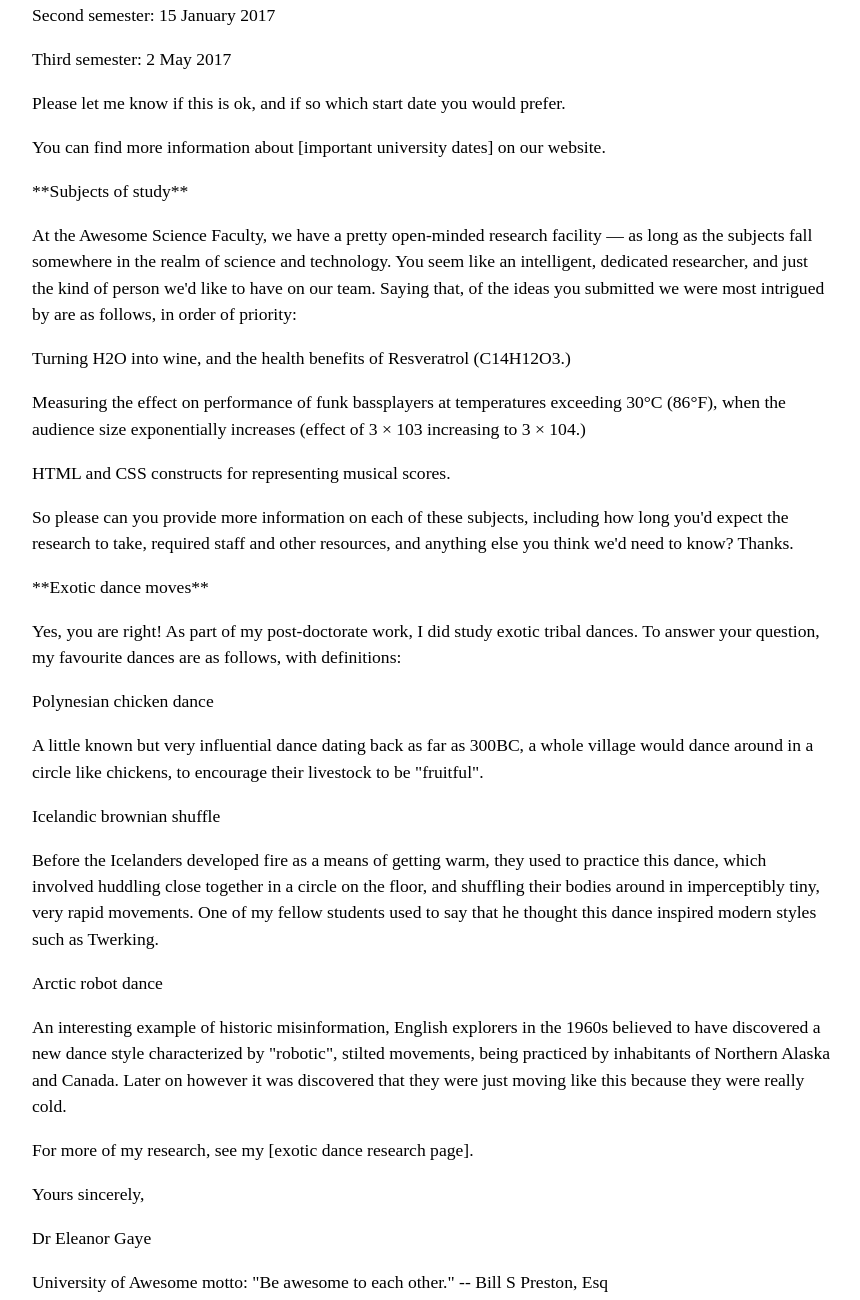
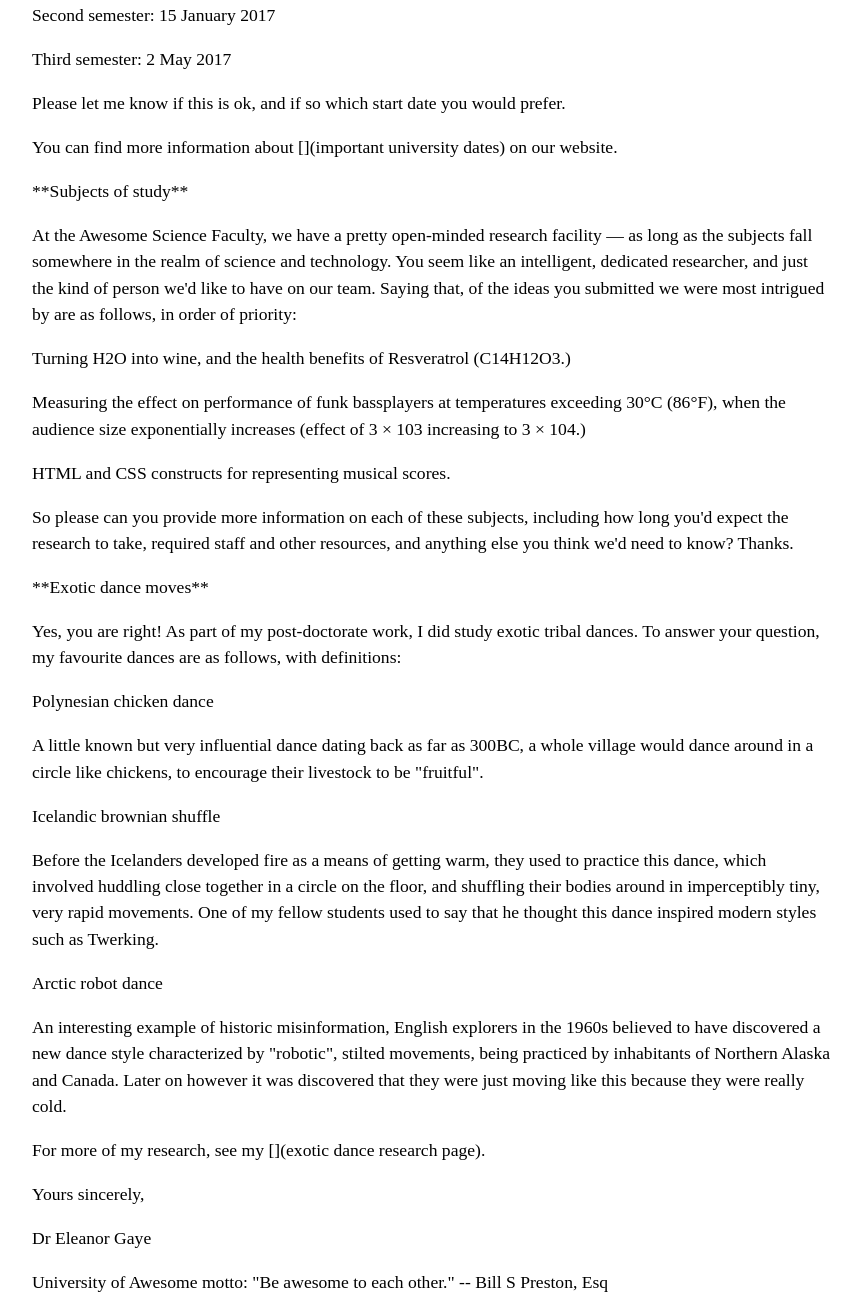
Before and after one commit to Daihan007/letter-markup, a plain HTML site: page index.html in a window 1280 px wide. Shown: the part 860-2160 px from the top of the page, without its empty margins (208-1068 px from the left). Drawn offline with Linux system fonts and the light colour scheme.

Commit message:
Update index.html

```diff
--- a/index.html
+++ b/index.html
@@ -67,7 +67,7 @@
 
 <p>Please let me know if this is ok, and if so which start date you would prefer.</p>
 
-<p>You can find more information about [important university dates] on our website.</p>
+<p>You can find more information about [](important university dates) on our website.</p>
 
 
 <p>**Subjects of study**</p>
@@ -92,7 +92,7 @@
 <p>Arctic robot dance</p>
 <p>An interesting example of historic misinformation, English explorers in the 1960s believed to have discovered a new dance style characterized by "robotic", stilted movements, being practiced by inhabitants of Northern Alaska and Canada. Later on however it was discovered that they were just moving like this because they were really cold.</p>
 
-<p>For more of my research, see my [exotic dance research page].</p>
+<p>For more of my research, see my [](exotic dance research page).</p>
 
 <p>Yours sincerely,</p>
 <p>Dr Eleanor Gaye</p>
```
